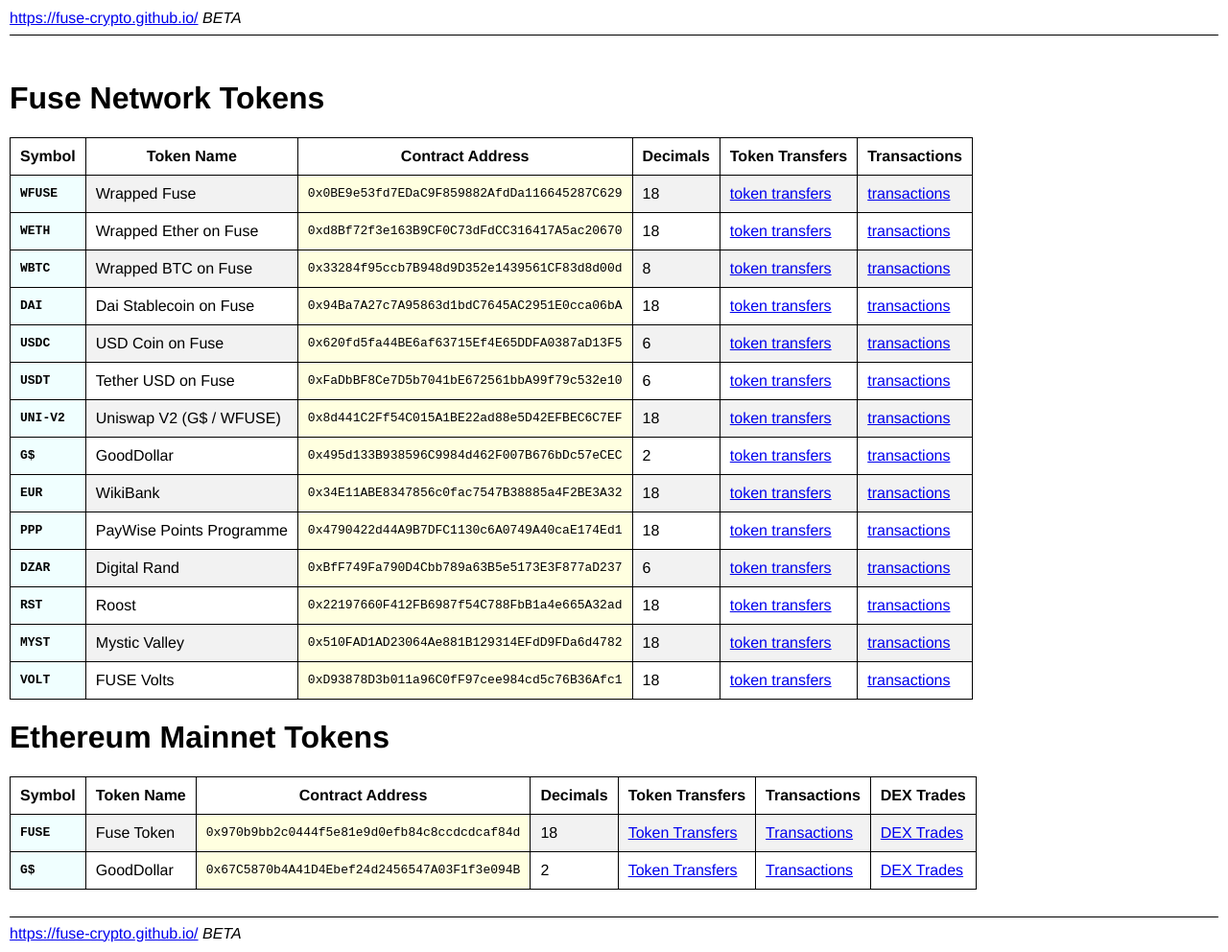
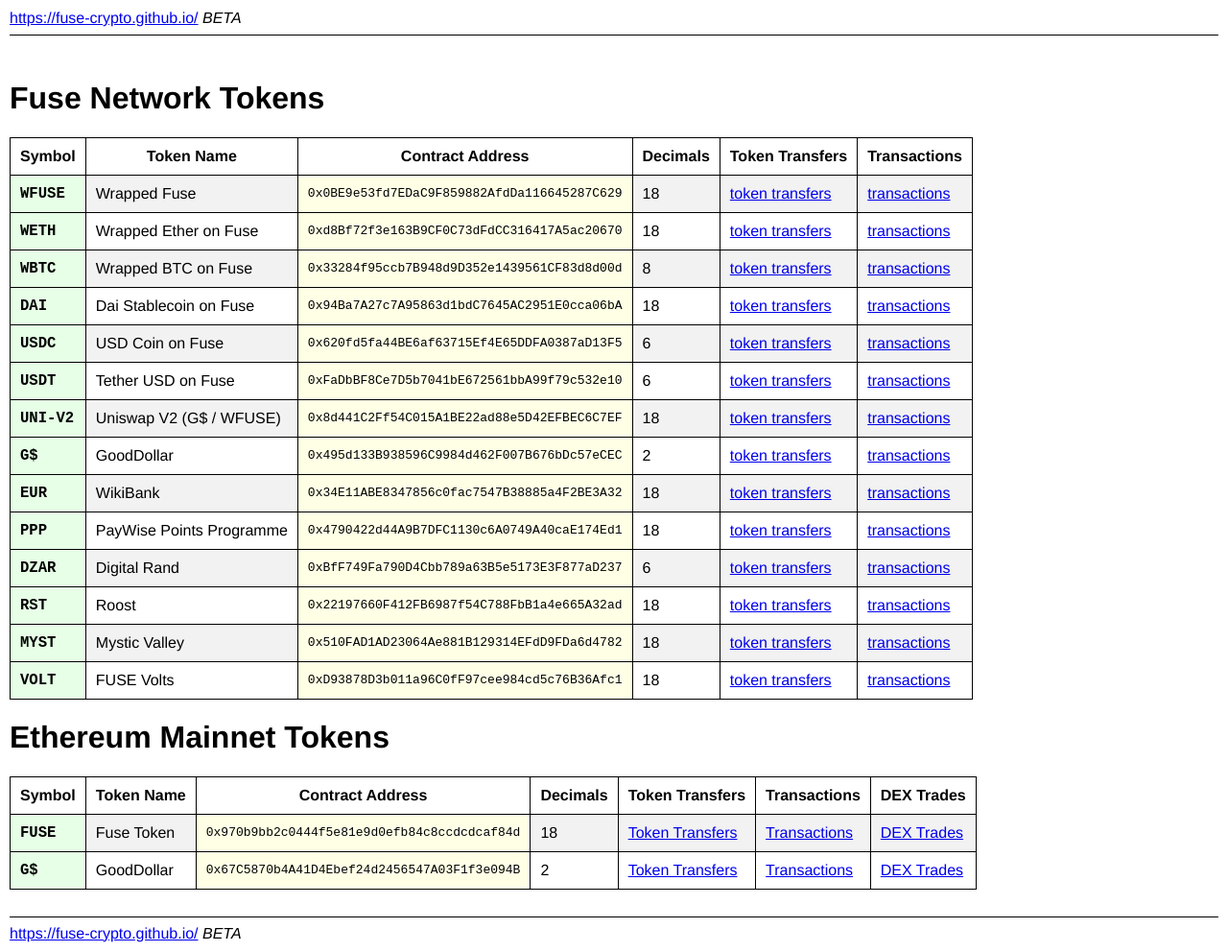
Before and after one commit to Fuse-Crypto/fuse-crypto.github.io, a Jekyll site: the page built from tokens/index.md, in a window 1280 px wide. Shown: the whole page at 96% size. Built offline with Jekyll 4.4.1, drawn with Linux system fonts in a browser that asks for light colours.

Commit message:
Update default.html

```diff
--- a/_layouts/default.html
+++ b/_layouts/default.html
@@ -33,11 +33,12 @@
   font-family: monospace;
 }
 .addr {
-  background-color: lightyellow;
+  background-color: #ffffe6;
 }
 .symbol {
   font-weight: bold;
-  background-color: azure;
+  font-size: larger;
+  background-color: #e6ffe6;
 }
 </style>
 </head>
```
